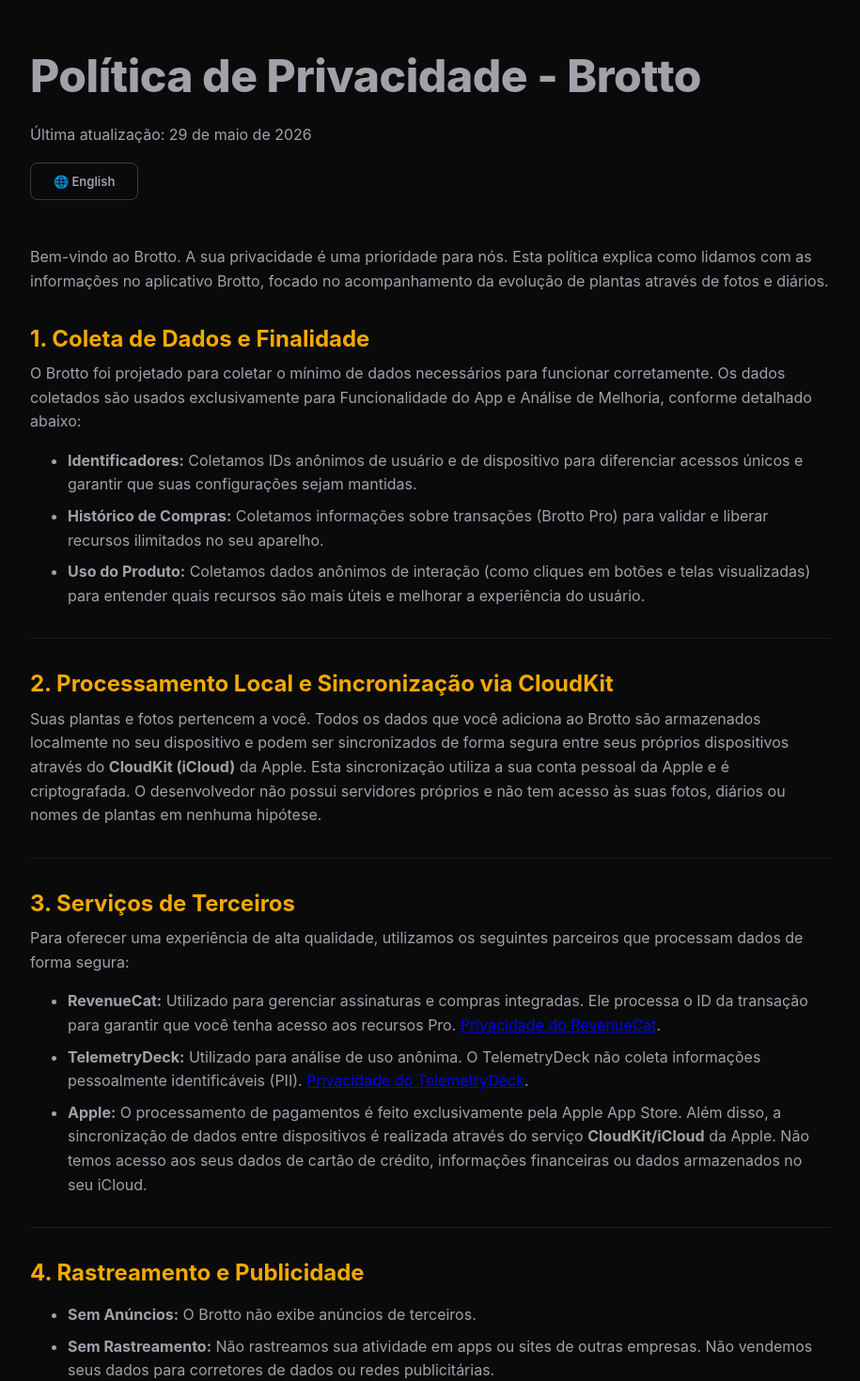
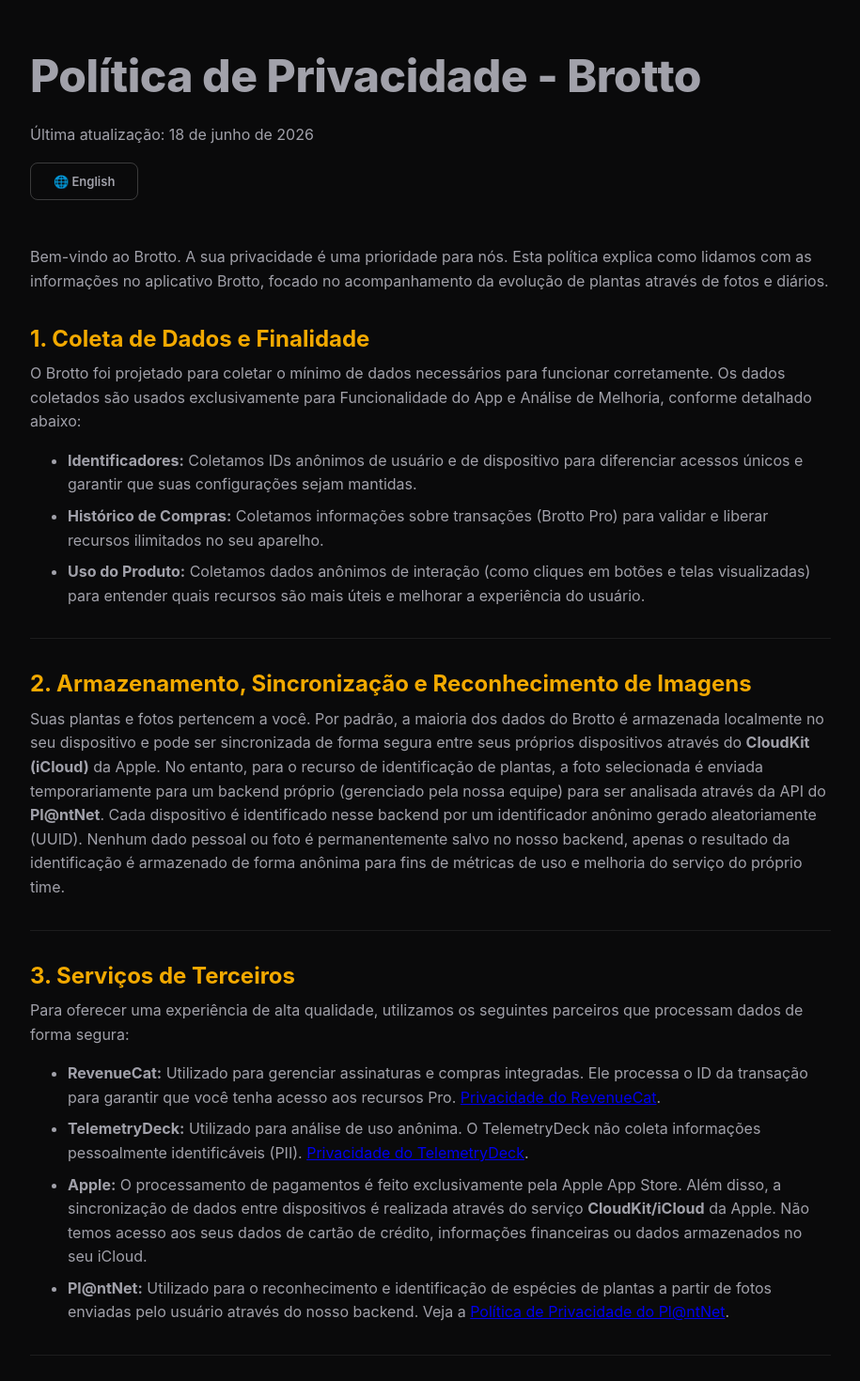
Before and after one commit to casalecchi/felipe-casalecchi-page, a React (Vite) app: page /privacy in a window 1280 px wide. Shown: the part 120-1590 px from the top of the page at 94% size, without its empty margins (182-1097 px from the left). Built offline with nearby package versions, Linux system fonts and the light colour scheme.

Commit message:
docs: update privacy policy with backend and plantnet info

```diff
--- a/src/locales/en.json
+++ b/src/locales/en.json
@@ -27,20 +27,21 @@
   },
   "privacy": {
     "title": "Privacy Policy - Brotto",
-    "date": "Last update: May 29, 2026",
+    "date": "Last update: June 18, 2026",
     "intro": "Welcome to Brotto. Your privacy is a priority for us. This policy explains how we handle information in the Brotto app, focused on tracking plant evolution through photos and journals.",
     "section1Title": "1. Data Collection and Purpose",
     "section1Intro": "Brotto is designed to collect the minimum data necessary to function properly. The collected data is used exclusively for App Functionality and Analytics for Improvement, as detailed below:",
     "s1p1": "<strong>Identifiers:</strong> We collect anonymous user and device IDs to differentiate unique accesses and ensure your settings are maintained.",
     "s1p2": "<strong>Purchase History:</strong> We collect transaction information (Brotto Pro) to validate and unlock unlimited features on your device.",
     "s1p3": "<strong>Product Usage:</strong> We collect anonymous interaction data (such as button clicks and views) to understand which features are most useful and improve the user experience.",
-    "section2Title": "2. Local Processing and CloudKit Synchronization",
-    "s2p1": "Your plants and photos belong to you. All data you add to Brotto is stored locally on your device and can be securely synchronized across your own devices using Apple's <strong>CloudKit (iCloud)</strong>. This synchronization uses your personal Apple account and is encrypted. The developer does not maintain external servers and has no access to your photos, journals, or plant names under any circumstances.",
+    "section2Title": "2. Storage, Sync, and Image Recognition",
+    "s2p1": "Your plants and photos belong to you. By default, most of Brotto's data is stored locally and optionally synchronized across your devices via Apple's <strong>CloudKit (iCloud)</strong>, without developer access. However, for the plant identification feature, the selected photo is temporarily sent to our own backend (managed by our team) to be analyzed using the <strong>Pl@ntNet API</strong>. Each device is identified on this backend by a randomly generated anonymous identifier (UUID). No personal data or photos are permanently stored on our backend; only the identification result is stored anonymously for usage metrics and service improvement purposes for our team.",
     "section3Title": "3. Third-Party Services",
     "section3Intro": "To offer a high-quality experience, we rely on the following partners who process data securely:",
     "s3p1": "<strong>RevenueCat:</strong> Used to manage subscriptions and in-app purchases. It processes the transaction ID to ensure you have access to Pro features. <a href=\"https://www.revenuecat.com/privacy/\" target=\"_blank\">Privacy of RevenueCat</a>.",
     "s3p2": "<strong>TelemetryDeck:</strong> Used for anonymous usage analysis. TelemetryDeck does not collect personally identifiable information (PII). <a href=\"https://telemetrydeck.com/privacy/\" target=\"_blank\">Privacy of TelemetryDeck</a>.",
     "s3p3": "<strong>Apple:</strong> Payment processing is handled exclusively by the Apple App Store. Additionally, device data synchronization is performed via Apple's <strong>CloudKit/iCloud</strong> service. We do not have access to your credit card data, financial information, or data stored in your iCloud.",
+    "s3p4": "<strong>Pl@ntNet:</strong> Used for recognizing and identifying plant species from photos uploaded by the user through our backend. See the <a href=\"https://plantnet.org/en/privacy-policy/\" target=\"_blank\">Pl@ntNet Privacy Policy</a>.",
     "section4Title": "4. Tracking and Advertising",
     "s4p1": "<strong>No Ads:</strong> Brotto does not display third-party advertisements.",
     "s4p2": "<strong>No Tracking:</strong> We do not track your activity across other companies' apps or websites. We do not sell your data to data brokers or advertising networks.",
--- a/src/locales/pt.json
+++ b/src/locales/pt.json
@@ -27,20 +27,21 @@
   },
   "privacy": {
     "title": "Política de Privacidade - Brotto",
-    "date": "Última atualização: 29 de maio de 2026",
+    "date": "Última atualização: 18 de junho de 2026",
     "intro": "Bem-vindo ao Brotto. A sua privacidade é uma prioridade para nós. Esta política explica como lidamos com as informações no aplicativo Brotto, focado no acompanhamento da evolução de plantas através de fotos e diários.",
     "section1Title": "1. Coleta de Dados e Finalidade",
     "section1Intro": "O Brotto foi projetado para coletar o mínimo de dados necessários para funcionar corretamente. Os dados coletados são usados exclusivamente para Funcionalidade do App e Análise de Melhoria, conforme detalhado abaixo:",
     "s1p1": "<strong>Identificadores:</strong> Coletamos IDs anônimos de usuário e de dispositivo para diferenciar acessos únicos e garantir que suas configurações sejam mantidas.",
     "s1p2": "<strong>Histórico de Compras:</strong> Coletamos informações sobre transações (Brotto Pro) para validar e liberar recursos ilimitados no seu aparelho.",
     "s1p3": "<strong>Uso do Produto:</strong> Coletamos dados anônimos de interação (como cliques em botões e telas visualizadas) para entender quais recursos são mais úteis e melhorar a experiência do usuário.",
-    "section2Title": "2. Processamento Local e Sincronização via CloudKit",
-    "s2p1": "Suas plantas e fotos pertencem a você. Todos os dados que você adiciona ao Brotto são armazenados localmente no seu dispositivo e podem ser sincronizados de forma segura entre seus próprios dispositivos através do <strong>CloudKit (iCloud)</strong> da Apple. Esta sincronização utiliza a sua conta pessoal da Apple e é criptografada. O desenvolvedor não possui servidores próprios e não tem acesso às suas fotos, diários ou nomes de plantas em nenhuma hipótese.",
+    "section2Title": "2. Armazenamento, Sincronização e Reconhecimento de Imagens",
+    "s2p1": "Suas plantas e fotos pertencem a você. Por padrão, a maioria dos dados do Brotto é armazenada localmente no seu dispositivo e pode ser sincronizada de forma segura entre seus próprios dispositivos através do <strong>CloudKit (iCloud)</strong> da Apple. No entanto, para o recurso de identificação de plantas, a foto selecionada é enviada temporariamente para um backend próprio (gerenciado pela nossa equipe) para ser analisada através da API do <strong>Pl@ntNet</strong>. Cada dispositivo é identificado nesse backend por um identificador anônimo gerado aleatoriamente (UUID). Nenhum dado pessoal ou foto é permanentemente salvo no nosso backend, apenas o resultado da identificação é armazenado de forma anônima para fins de métricas de uso e melhoria do serviço do próprio time.",
     "section3Title": "3. Serviços de Terceiros",
     "section3Intro": "Para oferecer uma experiência de alta qualidade, utilizamos os seguintes parceiros que processam dados de forma segura:",
     "s3p1": "<strong>RevenueCat:</strong> Utilizado para gerenciar assinaturas e compras integradas. Ele processa o ID da transação para garantir que você tenha acesso aos recursos Pro. <a href=\"https://www.revenuecat.com/privacy/\" target=\"_blank\">Privacidade do RevenueCat</a>.",
     "s3p2": "<strong>TelemetryDeck:</strong> Utilizado para análise de uso anônima. O TelemetryDeck não coleta informações pessoalmente identificáveis (PII). <a href=\"https://telemetrydeck.com/privacy/\" target=\"_blank\">Privacidade do TelemetryDeck</a>.",
     "s3p3": "<strong>Apple:</strong> O processamento de pagamentos é feito exclusivamente pela Apple App Store. Além disso, a sincronização de dados entre dispositivos é realizada através do serviço <strong>CloudKit/iCloud</strong> da Apple. Não temos acesso aos seus dados de cartão de crédito, informações financeiras ou dados armazenados no seu iCloud.",
+    "s3p4": "<strong>Pl@ntNet:</strong> Utilizado para o reconhecimento e identificação de espécies de plantas a partir de fotos enviadas pelo usuário através do nosso backend. Veja a <a href=\"https://plantnet.org/en/privacy-policy/\" target=\"_blank\">Política de Privacidade do Pl@ntNet</a>.",
     "section4Title": "4. Rastreamento e Publicidade",
     "s4p1": "<strong>Sem Anúncios:</strong> O Brotto não exibe anúncios de terceiros.",
     "s4p2": "<strong>Sem Rastreamento:</strong> Não rastreamos sua atividade em apps ou sites de outras empresas. Não vendemos seus dados para corretores de dados ou redes publicitárias.",
--- a/src/pages/PrivacyPolicy.tsx
+++ b/src/pages/PrivacyPolicy.tsx
@@ -81,6 +81,9 @@
           <li>
             <Typography variant="body1" sx={{ mb: 1 }} dangerouslySetInnerHTML={{ __html: t('privacy.s3p3') }} />
           </li>
+          <li>
+            <Typography variant="body1" sx={{ mb: 1 }} dangerouslySetInnerHTML={{ __html: t('privacy.s3p4') }} />
+          </li>
         </ul>
       </Box>
 
```
